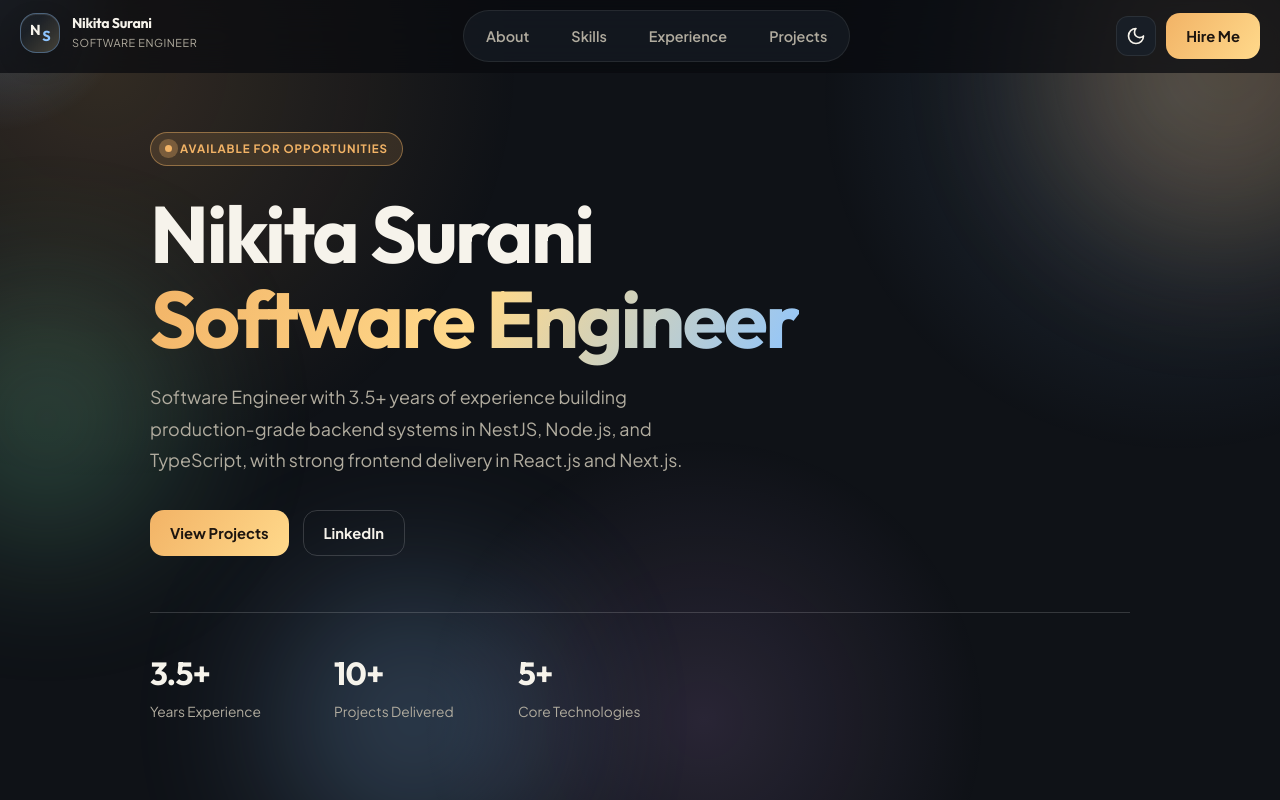
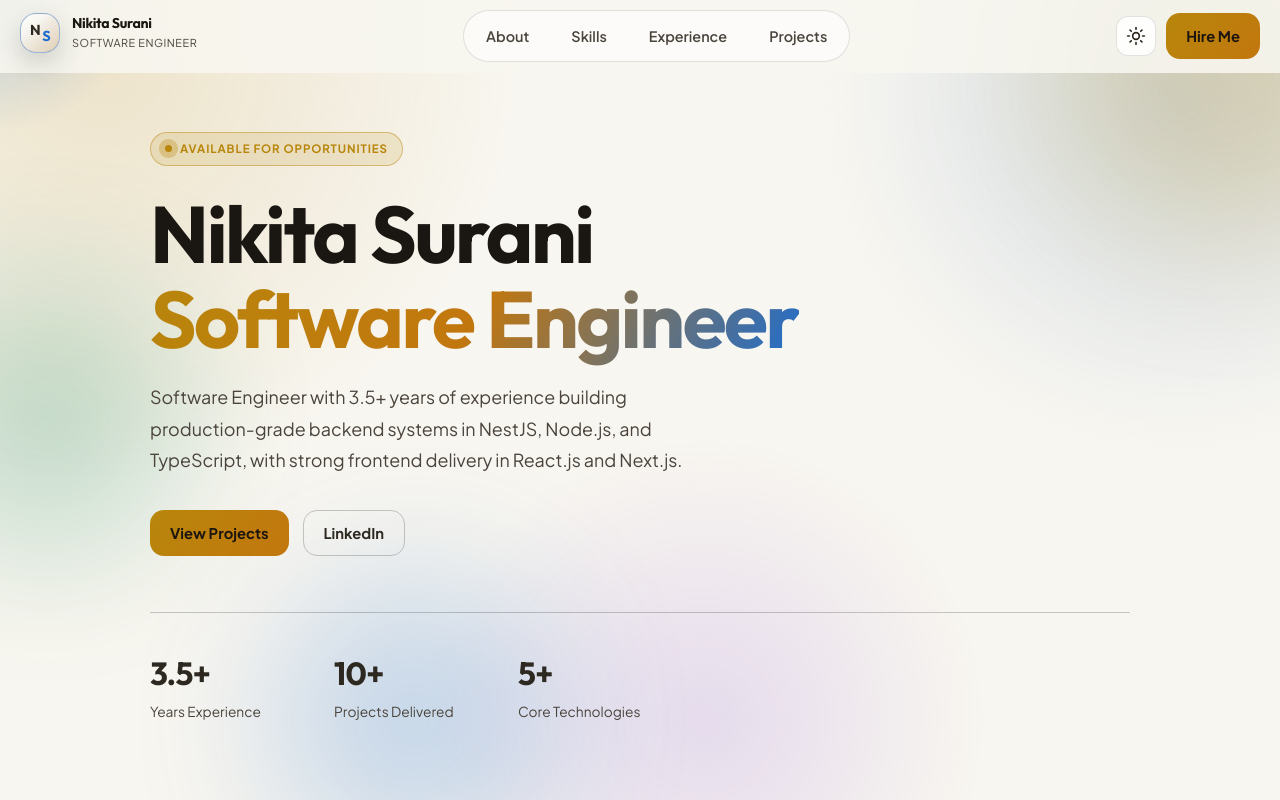
Before and after one commit to NikitaSurani/portfolio, a Next.js app: page / in a window 1280 px wide. Shown: the top 800 px of the page. Built offline with nearby package versions, Linux system fonts and the light colour scheme.

Commit message:
give default theme white

```diff
--- a/src/app/layout.tsx
+++ b/src/app/layout.tsx
@@ -33,13 +33,14 @@ export default function RootLayout({
   return (
     <html
       lang="en"
+      data-theme="light"
       className={`${plusJakarta.variable} ${outfit.variable}`}
       suppressHydrationWarning
     >
       <body>
         <script
           dangerouslySetInnerHTML={{
-            __html: `(function(){var t=localStorage.getItem('theme');if(t==='light')document.documentElement.setAttribute('data-theme','light');else document.documentElement.removeAttribute('data-theme');})();`,
+            __html: `(function(){var t=localStorage.getItem('theme');if(t==='dark')document.documentElement.removeAttribute('data-theme');else document.documentElement.setAttribute('data-theme','light');})();`,
           }}
         />
         {children}
--- a/src/components/Themetoggle.tsx
+++ b/src/components/Themetoggle.tsx
@@ -51,31 +51,34 @@ function SunIcon({ className }: { className?: string }) {
 }
 
 export default function ThemeToggle() {
-  const [isDark, setIsDark] = useState(true);
+  const [isDark, setIsDark] = useState(false);
 
   useEffect(() => {
     const stored = localStorage.getItem("theme");
-    const dark = stored !== "light";
+    const dark = stored === "dark";
     setIsDark(dark);
-    if (!dark) document.documentElement.setAttribute("data-theme", "light");
-    else document.documentElement.removeAttribute("data-theme");
+    if (dark) document.documentElement.removeAttribute("data-theme");
+    else document.documentElement.setAttribute("data-theme", "light");
   }, []);
 
-  useEffect(() => {
-    if (typeof window === "undefined") return;
-    if (isDark) {
+  const toggle = () => {
+    setIsDark((prev) => {
+      const next = !prev;
+      if (next) {
         document.documentElement.removeAttribute("data-theme");
         localStorage.setItem("theme", "dark");
       } else {
         document.documentElement.setAttribute("data-theme", "light");
         localStorage.setItem("theme", "light");
       }
-  }, [isDark]);
+      return next;
+    });
+  };
 
   return (
     <button
       type="button"
-      onClick={() => setIsDark((v) => !v)}
+      onClick={toggle}
       title={isDark ? "Switch to light mode" : "Switch to dark mode"}
       aria-label={isDark ? "Switch to light mode" : "Switch to dark mode"}
       className="theme-toggle"
```
Lines whose indentation alone changed are shown as unchanged.
